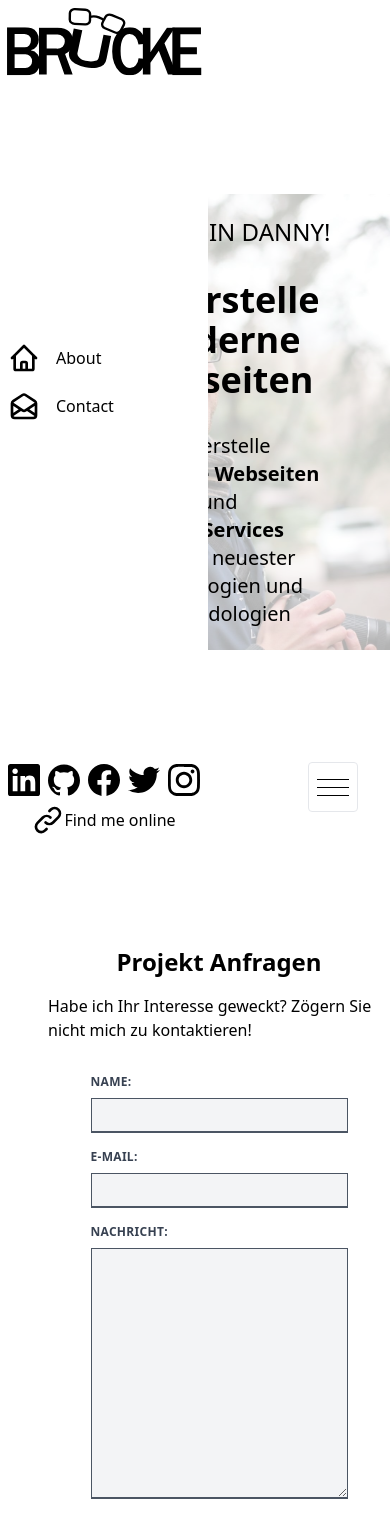
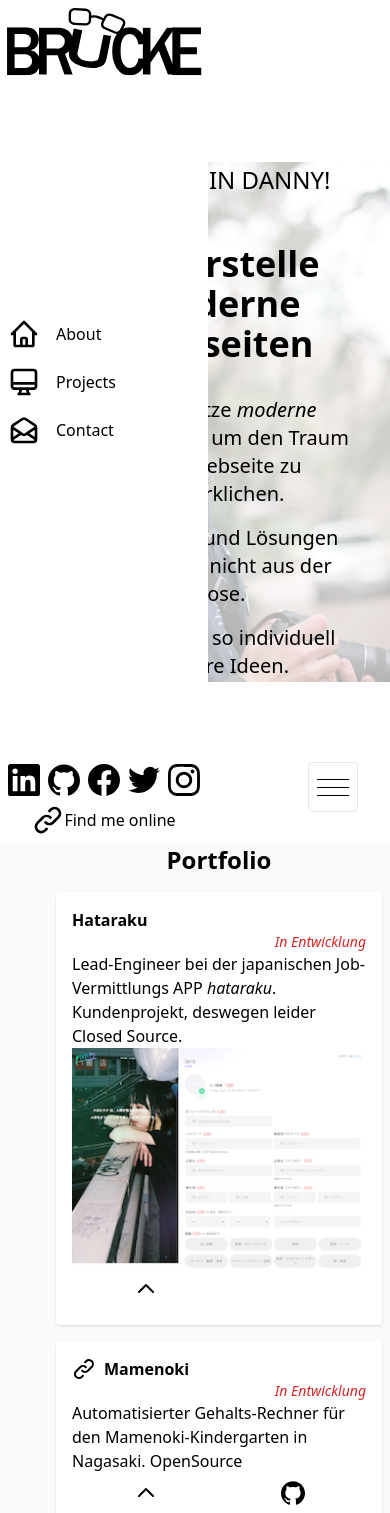
Before and after one commit to Danakin/portfolio_v2, a Nuxt app: page / in a window 390 px wide. Shown: the top 1513 px of the page. Built offline with nearby package versions, Linux system fonts and the light colour scheme.

Commit message:
Add Portfolio Card

```diff
--- a/components/german/about.vue
+++ b/components/german/about.vue
@@ -10,17 +10,20 @@
         class="absolute top-[50%] left-0 bottom-0 -translate-y-[50%] opacity-30"
     />
     <article
-      class="relative flex flex-1 flex-col items-center justify-center gap-8 px-8"
+        class="relative flex flex-1 flex-col items-center justify-center gap-4 px-8"
     >
-      <h2 class="text-center text-2xl uppercase">Hi, ich bin Danny!</h2>
-      <h1 class="text-center text-4xl font-bold">
+      <h2 class="text-center text-2xl uppercase pb-4">Hi, ich bin Danny!</h2>
+      <h1 class="text-center text-4xl font-bold py-4">
         Ich erstelle <strong>moderne Webseiten</strong>
       </h1>
       <p class="text-center text-xl">
-        Ich erstelle<br /><strong>moderne Webseiten</strong
-        ><br />und<br /><strong>Web Services</strong><br />
-        mittels
-        <em class="not-italic">neuester Technologien und Methodologien</em>
+        Ich benutze <em>moderne Technologien</em> um den Traum Ihrer Webseite zu verwirklichen.
+      </p>
+      <p class="text-center text-xl">
+        Webseiten und Lösungen nach Maß, nicht aus der Dose.
+      </p>
+      <p class="text-center text-xl">
+        Webseiten, so individuell wie Ihre Ideen.
       </p>
     </article>
   </section>
--- a/components/german/contact.vue
+++ b/components/german/contact.vue
@@ -2,53 +2,63 @@
   <section
     id="contact"
     ref="contact"
-    class="relative mx-auto flex min-h-screen max-w-2xl translate-x-1/2 flex-col items-center justify-center gap-4 opacity-0 transition-all duration-500"
+    class="relative w-full mx-auto flex min-h-screen max-w-2xl -translate-x-1/2 flex-col items-center justify-center gap-4 opacity-0 transition-all duration-500"
   >
     <h2 class="text-center text-2xl font-bold">Projekt Anfragen</h2>
     <article>
       Habe ich Ihr Interesse geweckt? Zögern Sie nicht mich zu kontaktieren!
     </article>
 
-    <form @submit.prevent="() => {}">
+    <form @submit.prevent="submitForm" class="flex w-full flex-col gap-4">
+      <div class="flex flex-col sm:flex-row justify-center sm:justify-start sm:items-center">
         <label
-        class="mt-4 mb-2 block text-xs font-bold uppercase tracking-wide text-gray-700"
-        for="name"
-        >Name:</label
+          class="min-w-[82px] text-xs font-bold uppercase tracking-wide text-slate-700"
         >
+          Name:
+        </label>
         <input
-        class="block w-full border-b-2 border-gray-600 bg-gray-100 py-1 px-3 text-gray-800 focus:border-blue-300"
+          class="form-input flex-1 rounded border-slate-700 bg-slate-100 focus:border-blue-700 focus:bg-slate-50 focus:ring-blue-700"
           type="text"
           name="name"
           v-model="name"
         />
+      </div>
+      <div class="flex flex-col sm:flex-row justify-center sm:justify-start sm:items-center">
         <label
-        class="mt-4 mb-2 block text-xs font-bold uppercase tracking-wide text-gray-700"
+          class="min-w-[82px] text-xs font-bold uppercase tracking-wide text-slate-700"
           for="_replyto"
         >
           E-Mail:
         </label>
         <input
-        class="block w-full border-b-2 border-gray-600 bg-gray-100 py-1 px-3 text-gray-800 focus:border-blue-300"
+          class="form-input flex-1 rounded border-slate-700 bg-slate-100 focus:border-blue-700 focus:bg-slate-50 focus:ring-blue-700"
           type="text"
           name="_replyto"
           v-model="email"
         />
+      </div>
+      <div class="flex flex-col gap-2">
         <label
-        class="mt-4 mb-2 block text-xs font-bold uppercase tracking-wide text-gray-700"
+          class="min-w-[82px] text-xs font-bold uppercase tracking-wide text-slate-700"
           for="message"
         >
           Nachricht:
         </label>
         <textarea
-        class="block w-full border-b-2 border-gray-600 bg-gray-100 py-1 px-3 text-gray-800 focus:border-blue-300"
+          class="form-input min-h-[154px] resize-none overflow-y-hidden rounded border-slate-700 bg-slate-100 focus:border-blue-700 focus:bg-slate-50 focus:ring-blue-700"
           name="message"
           v-model="message"
-        rows="10"
+          rows="5"
+          @input="resizeElement"
         ></textarea>
+      </div>
       <button
-        class="my-4 w-full bg-green-500 py-4 text-green-100"
+        class="my-4 w-full rounded bg-green-700 py-4 text-green-100 transition-all hover:scale-105 hover:shadow-lg hover:shadow-green-700/20 flex gap-2 justify-center"
         type="submit"
       >
+        <svg xmlns="http://www.w3.org/2000/svg" class="h-6 w-6" fill="none" viewBox="0 0 24 24" stroke="white" stroke-width="2">
+          <path stroke-linecap="round" stroke-linejoin="round" d="M3 19v-8.93a2 2 0 01.89-1.664l7-4.666a2 2 0 012.22 0l7 4.666A2 2 0 0121 10.07V19M3 19a2 2 0 002 2h14a2 2 0 002-2M3 19l6.75-4.5M21 19l-6.75-4.5M3 10l6.75 4.5M21 10l-6.75 4.5m0 0l-1.14.76a2 2 0 01-2.22 0l-1.14-.76" />
+        </svg>
         Abschicken
       </button>
     </form>
@@ -58,15 +68,54 @@
 <script setup>
 import { onMounted, ref } from 'vue';
 
+const endpoint = 'https://formspree.io/xqkgknly';
 const name = ref('');
 const email = ref('');
 const message = ref('');
+const sending = ref(false);
+const error = ref(false);
+const success = ref(false);
+const errors = ref([]);
 
 const contact = ref();
 
+const resizeElement = (event) => {
+  event.target.style.height = 'auto';
+  event.target.style.height = event.target.scrollHeight + 'px';
+};
+
+const submitForm = async () => {
+  const data = {
+    _replyto: email.value,
+    name: name.value,
+    message: message.value,
+  };
+  sending.value = true;
+  const response = fetch(endpoint, {
+    method: 'POST',
+    headers: {
+      credentials: 'include',
+      Accept: 'application/json',
+      body: JSON.stringify(data),
+    },
+  })
+    .then((res) => res.json())
+    .then((res) => {
+      console.log(res);
+      success.value = true;
+    })
+    .catch((e) => {
+      console.log(e);
+      error.value = true;
+      errors.value = e.response.data.errors;
+      success.value = false;
+    })
+    .finally(() => {
+      sending.value = false;
+    });
+};
+
 onMounted(() => {
-  console.log('ref', contact.value);
-
   let options = {
     root: null,
     rootMargin: '0px',
@@ -76,7 +125,7 @@ onMounted(() => {
   let observer = new IntersectionObserver((entries) => {
     entries.forEach((entry) => {
       if (entry.isIntersecting) {
-        entry.target.classList.remove('opacity-0', 'translate-x-1/2');
+        entry.target.classList.remove('opacity-0', '-translate-x-1/2');
         observer.unobserve(entry.target);
       }
     });
@@ -84,8 +133,4 @@ onMounted(() => {
 
   observer.observe(contact.value);
 });
-
-definePageMeta({
-  layout: 'user',
-});
 </script>
--- a/components/german/projects.vue
+++ b/components/german/projects.vue
@@ -1,9 +1,69 @@
 <template>
-  <div class="text-red-500">PROJECTS</div>
+  <section
+      id="projects"
+      ref="projects"
+      class="relative mx-auto flex min-h-screen max-w-4xl w-full translate-x-1/2 flex-col items-center justify-center gap-4 opacity-0 transition-all duration-500"
+  >
+    <h2 class="text-center text-2xl font-bold">Portfolio</h2>
+    <article class="w-full grid grid-cols-1 sm:grid-cols-2 gap-4">
+      <ProjectsCard title="Hataraku"
+                    :current="true"
+                    :technologies="['laravel', 'livewire', 'alpinejs']"
+      >
+        Lead-Engineer bei der japanischen Job-Vermittlungs APP <em>hataraku</em>. Kundenprojekt, deswegen leider Closed Source.
+        <div class="flex justify-center">
+          <img src="~/assets/portfolio/hataraku.png" alt="Hataraku-Jobvermittlung">
+        </div>
+      </ProjectsCard>
+      <ProjectsCard title="Mamenoki"
+                    link="https://www.mamenoki.ed.jp/"
+                    github="https://github.com/Danakin/mamenoki_new"
+                    :current="true"
+                    :technologies="['vuejs', 'electronjs', 'typescript']"
+      >
+        Automatisierter Gehalts-Rechner für den Mamenoki-Kindergarten in Nagasaki. OpenSource
+      </ProjectsCard>
+      <ProjectsCard title="Japanese Society for Pallative Medicine"
+                    link="https://member.jspm.ne.jp/auth/register"
+                    :technologies="['laravel', 'livewire', 'alpinejs']"
+      >
+        Lead-Engineer bei der Entwicklung des internen Systems der JSPM. Kundenprojekt, deswegen leider Closed Source.
+        <div class="flex justify-center"><img src="~/assets/portfolio/kanwa.png" alt="Japanese Society for Pallative Medicine"></div>
+      </ProjectsCard>
+      <ProjectsCard title="Ekistamp"
+                    github="https://github.com/Danakin/ekistamp_v2"
+                    :current="true"
+                    :technologies="['laravel', 'livewire (admin)', 'vuejs (frontend)', 'flutter (mobile app)']"
+      >
+        Ein Soziales Netzwerk für Stempel-Sammler in Japan. Fast jeder Bahnhof hat einen eigenen Stempel, bei dieser
+        Anwendung wird man sowohl markieren können, welche Stempel man gesammelt hat, als auch sich mit anderen
+        Stempel-Freunden austauschen. Open Source.
+      </ProjectsCard>
+    </article>
+  </section>
 </template>
 
 <script setup>
-definePageMeta({
-  layout: 'user',
+import {ref, onMounted} from 'vue';
+
+const projects = ref();
+
+onMounted(() => {
+  let options = {
+    root      : null,
+    rootMargin: '0px',
+    threshold : 0.3,
+  };
+
+  let observer = new IntersectionObserver((entries) => {
+    entries.forEach((entry) => {
+      if (entry.isIntersecting) {
+        entry.target.classList.remove('opacity-0', 'translate-x-1/2');
+        observer.unobserve(entry.target);
+      }
+    });
+  }, options);
+
+  observer.observe(projects.value);
 });
 </script>
--- a/components/navigation/links.vue
+++ b/components/navigation/links.vue
@@ -24,18 +24,18 @@
     <!--      </svg>-->
     <!--      <div>Technologies</div>-->
     <!--    </NavigationNavlink>-->
-    <!--    <NavigationNavlink href="/projects" label="Projects I am or have been involved with">-->
-    <!--      <svg class="h-8 w-8 flex-shrink-0" fill="none" stroke="currentColor" viewBox="0 0 24 24"-->
-    <!--           xmlns="http://www.w3.org/2000/svg">-->
-    <!--        <path-->
-    <!--            d="M9.75 17L9 20l-1 1h8l-1-1-.75-3M3 13h18M5 17h14a2 2 0 002-2V5a2 2 0 00-2-2H5a2 2 0 00-2 2v10a2 2 0 002 2z"-->
-    <!--            stroke-linecap="round"-->
-    <!--            stroke-linejoin="round"-->
-    <!--            stroke-width="2"-->
-    <!--        />-->
-    <!--      </svg>-->
-    <!--      <div>Projects</div>-->
-    <!--    </NavigationNavlink>-->
+        <NavigationNavlink href="/" hash="#projects" label="Projects I am or have been involved with">
+          <svg class="h-8 w-8 flex-shrink-0" fill="none" stroke="currentColor" viewBox="0 0 24 24"
+               xmlns="http://www.w3.org/2000/svg">
+            <path
+                d="M9.75 17L9 20l-1 1h8l-1-1-.75-3M3 13h18M5 17h14a2 2 0 002-2V5a2 2 0 00-2-2H5a2 2 0 00-2 2v10a2 2 0 002 2z"
+                stroke-linecap="round"
+                stroke-linejoin="round"
+                stroke-width="2"
+            />
+          </svg>
+          <div>Projects</div>
+        </NavigationNavlink>
     <!--    <NavigationNavlink href="/cv" label="If you need my CV for your Database...">-->
     <!--      <svg class="h-8 w-8 flex-shrink-0" fill="none" stroke="currentColor" viewBox="0 0 24 24"-->
     <!--           xmlns="http://www.w3.org/2000/svg">-->
--- /dev/null
+++ b/components/projects/card.vue
@@ -0,0 +1,109 @@
+<template>
+  <article class="shadow bg-white p-4 rounded flex flex-col">
+    <a v-if="props.link" :href="props.link" class="font-bold hover:underline flex gap-2">
+      <svg xmlns="http://www.w3.org/2000/svg" class="h-6 w-6" fill="none" viewBox="0 0 24 24" stroke="currentColor"
+           stroke-width="2">
+        <path stroke-linecap="round" stroke-linejoin="round"
+              d="M13.828 10.172a4 4 0 00-5.656 0l-4 4a4 4 0 105.656 5.656l1.102-1.101m-.758-4.899a4 4 0 005.656 0l4-4a4 4 0 00-5.656-5.656l-1.1 1.1" />
+      </svg>
+      {{ props.title }}
+    </a>
+    <div v-else class="font-bold">
+      {{ props.title }}
+    </div>
+    <div v-if="current" class="text-right text-sm text-red-600 italic">In Entwicklung</div>
+    <div class="flex-1">
+      <slot />
+    </div>
+    <div class="flex justify-between">
+      <div class="flex-1">
+        <div v-if="props.technologies.length > 0" class="cursor-pointer p-2 w-full flex justify-center hover:bg-slate-200 transition-colors" @click="toggle">
+          <svg v-if="expanded" xmlns="http://www.w3.org/2000/svg" class="h-6 w-6" fill="none" viewBox="0 0 24 24" stroke="currentColor" stroke-width="2">
+            <path stroke-linecap="round" stroke-linejoin="round" d="M19 9l-7 7-7-7" />
+          </svg>
+          <svg v-else xmlns="http://www.w3.org/2000/svg" class="h-6 w-6" fill="none" viewBox="0 0 24 24" stroke="currentColor" stroke-width="2">
+            <path stroke-linecap="round" stroke-linejoin="round" d="M5 15l7-7 7 7" />
+          </svg>
+        </div>
+      </div>
+      <div class="flex-1">
+        <a v-if="props.github" :href="props.github" class="p-2 block w-full flex justify-center hover:bg-slate-200 transition-colors">
+          <svg role="img" viewBox="0 0 24 24" class="h-6 w-6 block" xmlns="http://www.w3.org/2000/svg">
+            <title data-v-7120b76c="">GitHub</title>
+            <path
+                d="M12 .297c-6.63 0-12 5.373-12 12 0 5.303 3.438 9.8 8.205 11.385.6.113.82-.258.82-.577 0-.285-.01-1.04-.015-2.04-3.338.724-4.042-1.61-4.042-1.61C4.422 18.07 3.633 17.7 3.633 17.7c-1.087-.744.084-.729.084-.729 1.205.084 1.838 1.236 1.838 1.236 1.07 1.835 2.809 1.305 3.495.998.108-.776.417-1.305.76-1.605-2.665-.3-5.466-1.332-5.466-5.93 0-1.31.465-2.38 1.235-3.22-.135-.303-.54-1.523.105-3.176 0 0 1.005-.322 3.3 1.23.96-.267 1.98-.399 3-.405 1.02.006 2.04.138 3 .405 2.28-1.552 3.285-1.23 3.285-1.23.645 1.653.24 2.873.12 3.176.765.84 1.23 1.91 1.23 3.22 0 4.61-2.805 5.625-5.475 5.92.42.36.81 1.096.81 2.22 0 1.606-.015 2.896-.015 3.286 0 .315.21.69.825.57C20.565 22.092 24 17.592 24 12.297c0-6.627-5.373-12-12-12"
+                data-v-7120b76c=""></path>
+          </svg>
+        </a>
+      </div>
+    </div>
+    <div v-if="props.technologies.length > 0" ref="technologiesList" class="project_card">
+      {{ props.technologies.map(t => t.startsWith('#') ? t : '#' + t).join(', ') }}
+    </div>
+
+  </article>
+</template>
+
+<script setup>
+import {ref} from 'vue';
+
+const technologiesList = ref();
+const expanded = ref(false);
+
+const props = defineProps({
+  technologies: {
+    type    : Array,
+    required: false,
+    default : [],
+  },
+  title       : {
+    type    : String,
+    required: true,
+  },
+  github      : {
+    type    : String,
+    required: false,
+  },
+  link        : {
+    type    : String,
+    required: false,
+  },
+  current: {
+    type: Boolean,
+    required: false,
+    default: false,
+  }
+});
+
+function toggle(event) {
+  // expanded.value = !expanded.value
+
+  const el = technologiesList.value;
+  const current = el.getBoundingClientRect().height;
+  el.style.height = 'auto';
+
+  let full = el.getBoundingClientRect().height;
+  requestAnimationFrame(() => {
+    el.style.height = current + 'px';
+    requestAnimationFrame(() => {
+      if (current === full) {
+        el.style.height = 0;
+        el.style.opacity = 0;
+        expanded.value = false;
+        return;
+      }
+      el.style.height = full + 'px';
+      el.style.opacity = 1;
+      expanded.value = true;
+    });
+  });
+}
+</script>
+
+<style>
+.project_card {
+  overflow: hidden;
+  transition: all 200ms ease-in-out;
+  height: 0;
+}
+</style>
--- a/pages/index.vue
+++ b/pages/index.vue
@@ -1,7 +1,14 @@
 <template>
-  <main class="relative ml-12 w-full md:ml-52">
-    <GermanAbout />
-    <GermanContact />
+  <main class="relative w-full flex flex-col">
+    <div>
+      <GermanAbout />
+    </div>
+    <div>
+      <GermanProjects />
+    </div>
+    <div>
+      <GermanContact />
+    </div>
   </main>
 </template>
 
@@ -10,3 +17,13 @@ definePageMeta({
   layout: 'user',
 });
 </script>
+
+<style>
+main>div:nth-child(even) {
+  @apply bg-slate-50;
+}
+
+main>div>section {
+  @apply pl-14 md:pl-52 pr-2 sm:pr-4 lg:pr-8;
+}
+</style>
```
Also changed, not shown: assets/portfolio/hataraku.png (added), assets/portfolio/kanwa.png (added). Lines whose indentation alone changed are shown as unchanged.
